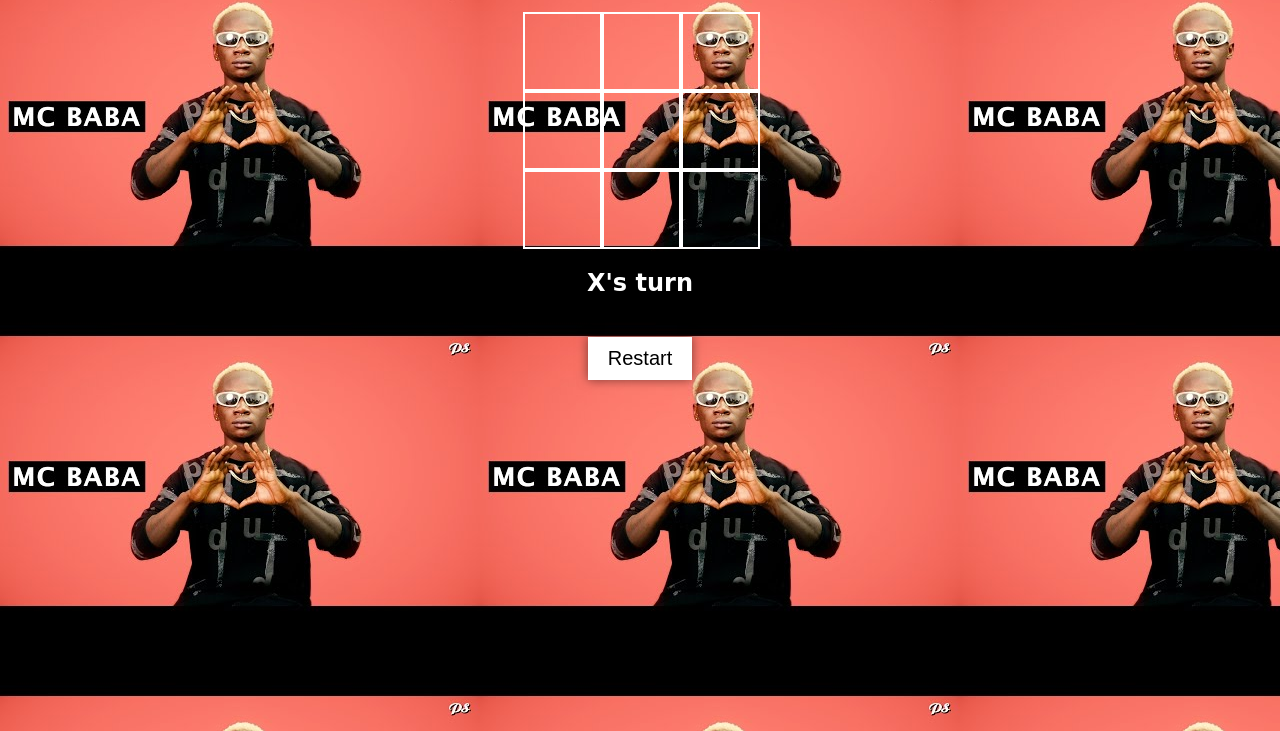
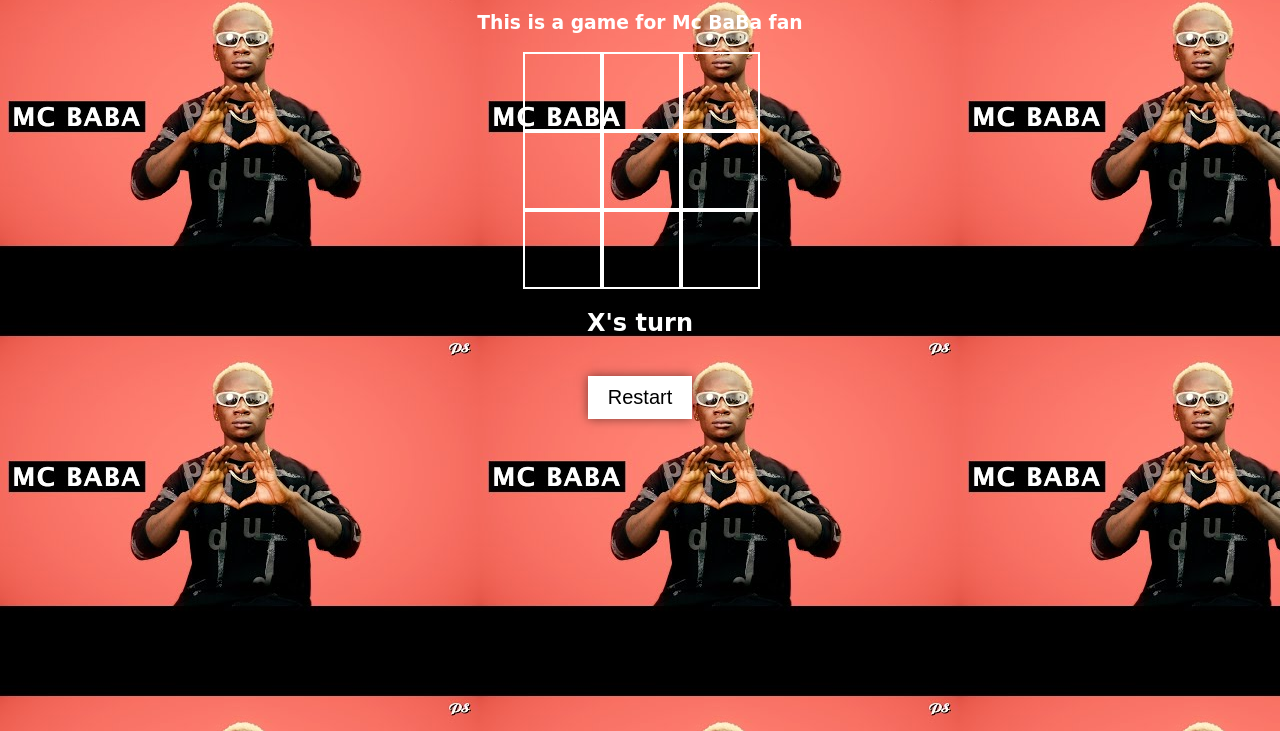
Before and after one commit to HarryYin03/TicTacToe, a plain HTML site: page index.html in a window 1280 px wide. Shown: the part 69-800 px from the top of the page. Drawn offline with Linux system fonts and the light colour scheme.

Commit message:
add title

```diff
--- a/index.html
+++ b/index.html
@@ -9,6 +9,7 @@
 <body>
     <div id="gameContainer">
         <h1>BaBa Tac Toe</h1>
+        <h3>This is a game for Mc BaBa fan</h3>
         <div id="cellContainer">
             <div cellIndex="0" class="cell"></div>
             <div cellIndex="1" class="cell"></div>
--- a/style.css
+++ b/style.css
@@ -11,6 +11,10 @@ body{
 }
 h1{
     color: white;
+}
+h3{
+    color: white;
+
 }
 
 .cell{
```
